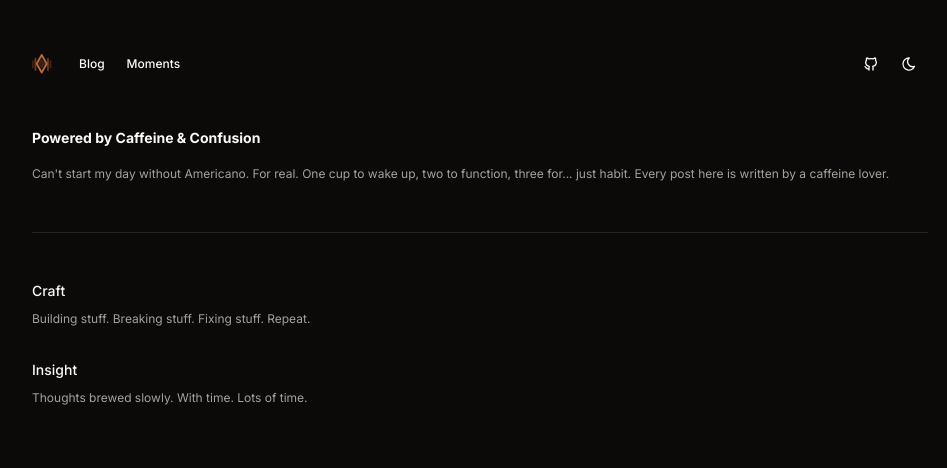
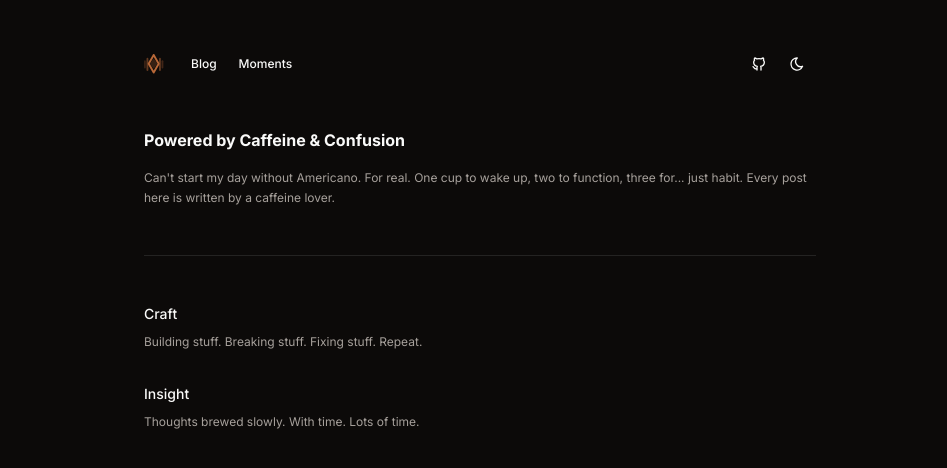
Before and after one commit to calelix/v2, a Next.js app: page /blog in a window 1280 px wide. Shown: the top 468 px of the page, without its empty margins (160-1107 px from the left). Built offline with nearby package versions, Linux system fonts and the light colour scheme.

Commit message:
feat: adjust max-width, font-size

```diff
--- a/src/pages/blog/ui/blog-home-page.tsx
+++ b/src/pages/blog/ui/blog-home-page.tsx
@@ -18,10 +18,10 @@ export const BlogHomePage = () => {
       }
     >
       <Header className="h-32" />
-      <main className="w-full max-w-4xl mx-auto h-[calc(100svh-(var(--header-height)))]">
+      <main className="w-full max-w-2xl mx-auto h-[calc(100svh-(var(--header-height)))]">
         <FadeUpContainer className="flex flex-col">
           <FadeUpItem>
-            <h1 className="text-sm font-bold">
+            <h1 className="text-base font-bold">
               Powered by Caffeine & Confusion
             </h1>
           </FadeUpItem>
--- a/src/widgets/header/ui/header.tsx
+++ b/src/widgets/header/ui/header.tsx
@@ -16,7 +16,7 @@ export const Header = ({
   ...props
 }: HeaderProps) => {
   return (
-    <header className={cn("flex items-center w-full max-w-4xl mx-auto", className)} {...props}>
+    <header className={cn("flex items-center w-full max-w-2xl mx-auto", className)} {...props}>
       <div className="flex items-center gap-4">
         <Link
           href="/"
```
